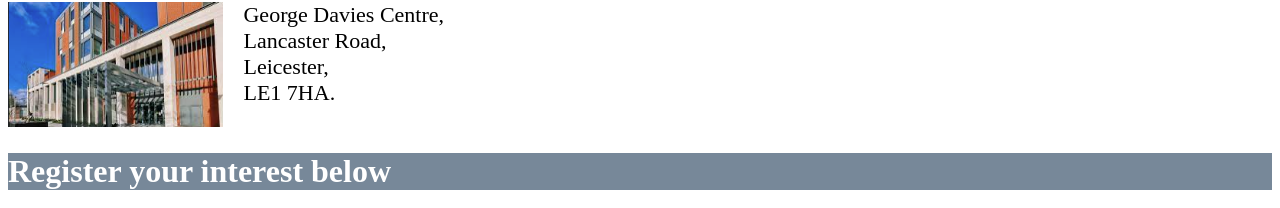
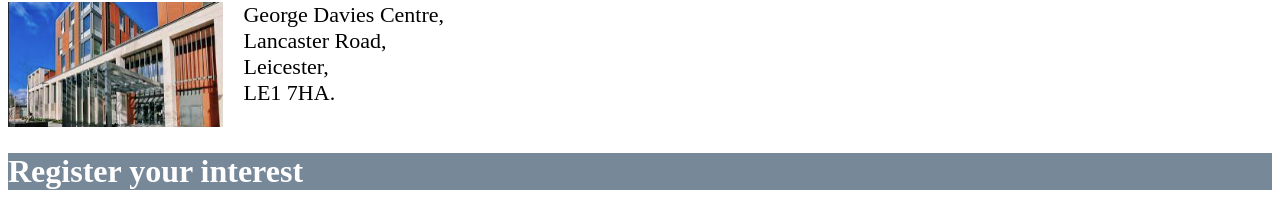
Before and after one commit to BarrettLabPTSD/PTSD_Website, a plain HTML site: page index.html in a window 1280 px wide. Shown: the part 2006-2214 px from the top of the page. Drawn offline with Linux system fonts and the light colour scheme; grey boxes are pictures that could not be loaded.

Commit message:
Update index.html
Line 93 and 100

Changed wording to add Forms to register interest

```diff
--- a/index.html
+++ b/index.html
@@ -97,7 +97,7 @@
 
 </div.signup>
 
-    <h1><b>Register your interest below</b></h1>
+    <h1><b>Register your interest</b></h1>
     <iframe width="640px" height="480px" src="https://forms.office.com/Pages/ResponsePage.aspx?id=as2-rtQxAUuVzoJ0r-hT2TQArjj5OjBApf34JOenM4NUNktPM0NKUk9WRldSUEY4U0NaSkVUSkhSUS4u&embed=true" frameborder="0" marginwidth="0" marginheight="0" style="border: none; max-width:100%; max-height:100vh" allowfullscreen webkitallowfullscreen mozallowfullscreen msallowfullscreen> </iframe>
 
 <div.contacts class = "content">
```
